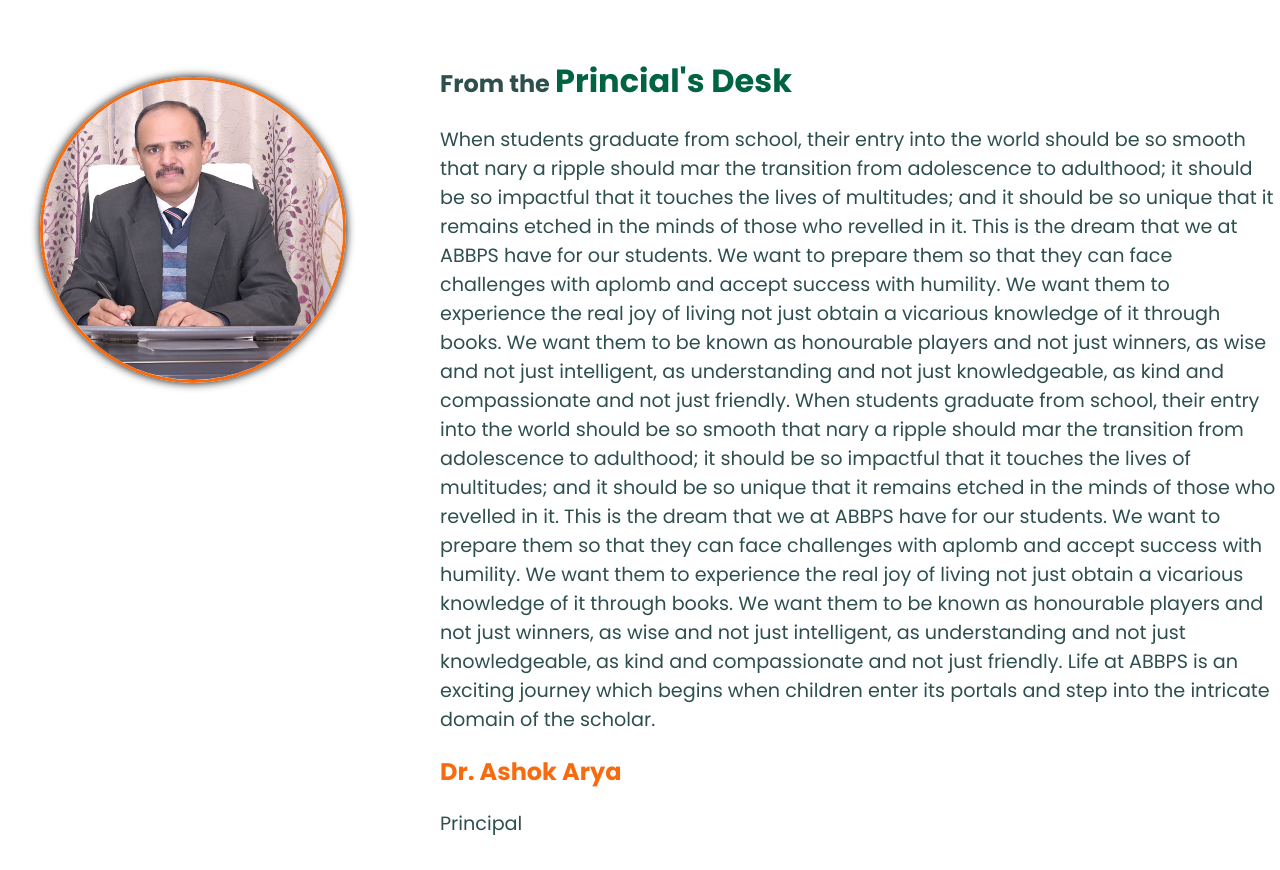
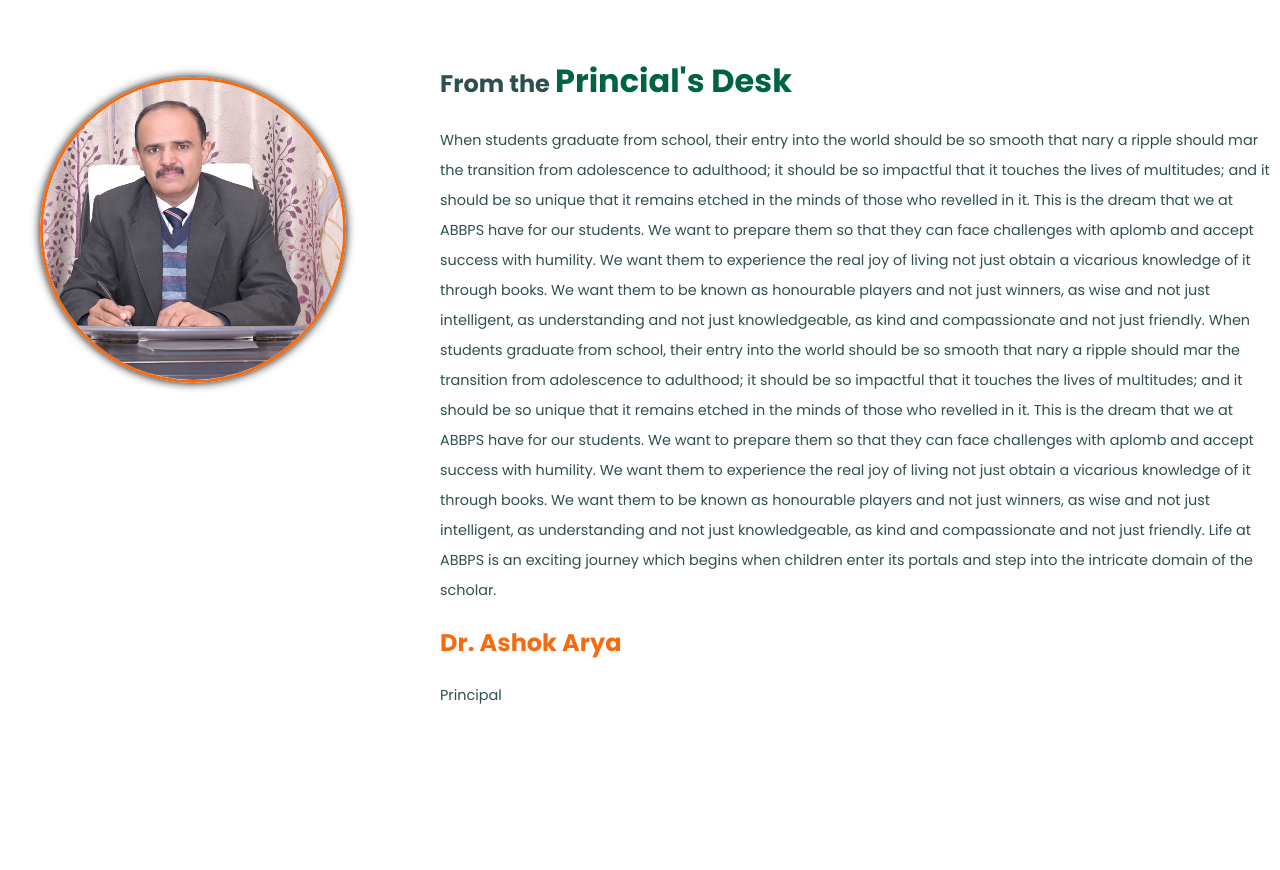
Before and after one commit to KumarSaurabhThakur/aryawebsite, a plain HTML site: page index.html in a window 1280 px wide. Shown: the part 4093-4963 px from the top of the page. After the commit the page ends 4857 px from the top, so only its background shows below. Drawn offline with Linux system fonts and the light colour scheme.

Commit message:
Update aryastyles.css

```diff
--- a/aryastyles.css
+++ b/aryastyles.css
@@ -141,8 +141,7 @@ body {
 .aboutUs p,
 .ourculture p,
 .campus p,
-.facilities p,
-.principaldesk p {
+.facilities p{
     font-size: 1.2rem;
     color: darkslategray;
 }
@@ -328,3 +327,9 @@ h2 {
     box-shadow: 0px 0px 10px black;
     margin-top: 5vh;
 }
+
+.principaldesk p {
+    font-size: 0.9rem;
+    color: darkslategray;
+    line-height: 30px;
+}
```
